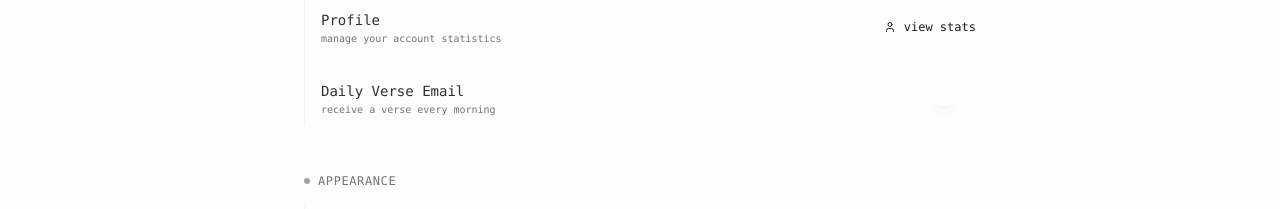
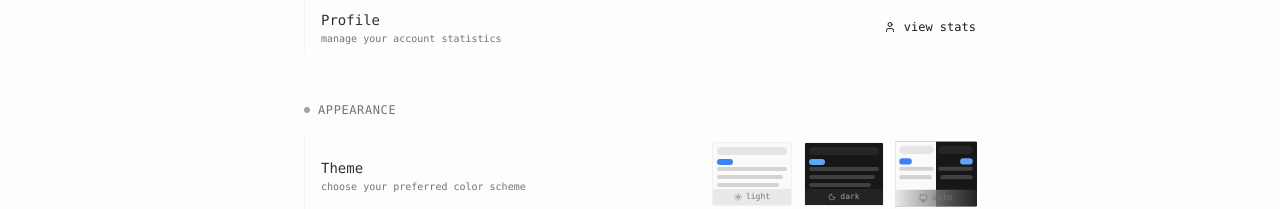
Before and after one commit to cadeross/Bible, a Next.js app: page /settings in a window 1280 px wide. Shown: the part 264-473 px from the top of the page. Built offline with nearby package versions, Linux system fonts and the light colour scheme; no server answers.

Commit message:
Removed daily verse toggle in settings

```diff
--- a/src/app/settings/page.tsx
+++ b/src/app/settings/page.tsx
@@ -20,7 +20,6 @@ const HIGHLIGHT_COLORS = [
 
 import { useEffect, useState } from "react"
 import { createClient } from "@/lib/supabase/client"
-import { Switch } from "@/components/ui/switch"
 import { toast } from "sonner"
 
 export default function SettingsPage() {
@@ -58,26 +57,7 @@ export default function SettingsPage() {
         getUser();
     }, [supabase]);
 
-    const handleVerseEmailToggle = async (checked: boolean) => {
-        if (!user) {
-            toast.error("Please sign in to change this setting");
-            return;
-        }
-        // Optimistic
-        const updatedUser = { ...user, user_metadata: { ...user.user_metadata, daily_verse_emails: checked } };
-        setUser(updatedUser);
 
-        const { error } = await supabase.auth.updateUser({
-            data: { daily_verse_emails: checked }
-        });
-
-        if (error) {
-            toast.error("Failed to update preference");
-            setUser(user); // revert
-        } else {
-            toast.success(checked ? "Subscribed to daily verses" : "Unsubscribed");
-        }
-    };
 
     // Helper for section groups
     const Section = ({ title, children }: { title: string, children: React.ReactNode }) => (
@@ -159,14 +139,6 @@ export default function SettingsPage() {
                                 view stats
                             </button>
                         </Link>
-                    </SettingRow>
-
-                    <SettingRow label="Daily Verse Email" description="receive a verse every morning">
-                        <Switch
-                            checked={user?.user_metadata?.daily_verse_emails ?? false}
-                            onCheckedChange={handleVerseEmailToggle}
-                            disabled={!user}
-                        />
                     </SettingRow>
                 </Section>
 
```
